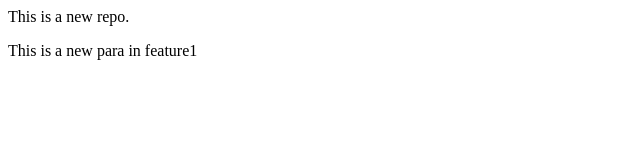
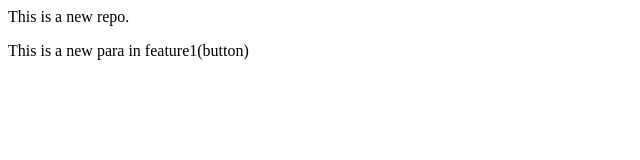
Before and after one commit to samruddhi2409-sudo/local-repo, a plain HTML site: page index.html in a window 1280 px wide. Shown: the full height of the page, 0-640 px from the left. Drawn offline with Linux system fonts and the light colour scheme.

Commit message:
Add Button

```diff
--- a/index.html
+++ b/index.html
@@ -1,2 +1,2 @@
 <p>This is a new repo.</p>
-<p>This is a new para in feature1</p>
+<p>This is a new para in feature1(button)</p>
```
